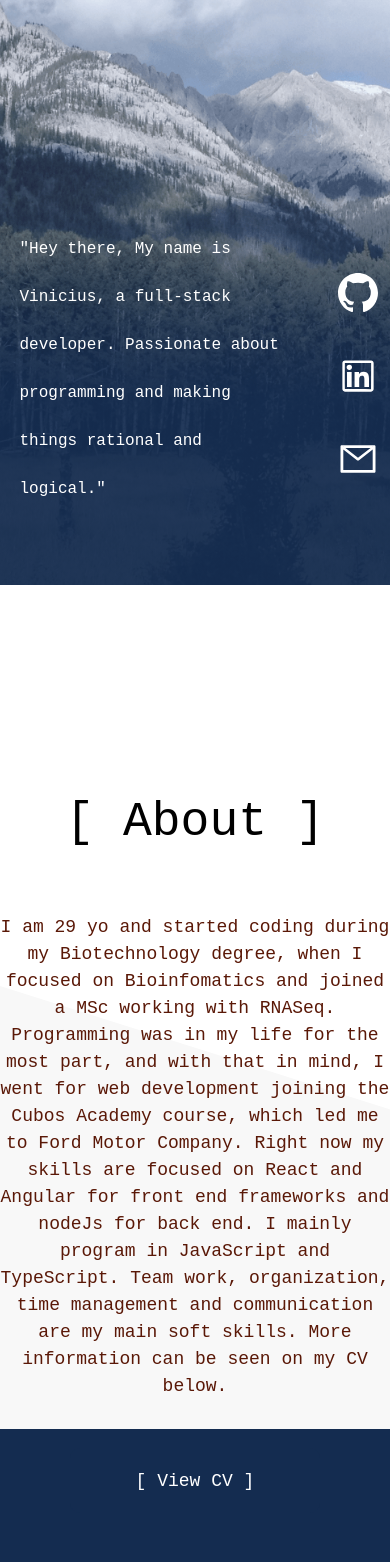
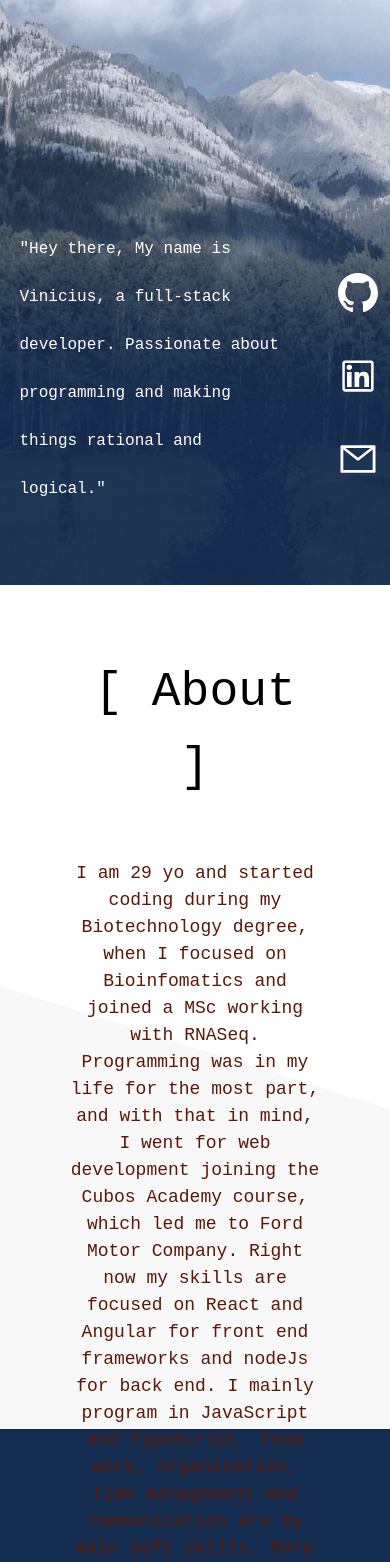
Before and after one commit to vnsl/portfolio, a React (Create React App) app: page / in a window 390 px wide. Shown: the part 259-1821 px from the top of the page. Built offline with nearby package versions, Linux system fonts and the light colour scheme; a web font is replaced by a local one.

Commit message:
Making mobile version more stable and better

```diff
--- a/src/pages/About/index.scss
+++ b/src/pages/About/index.scss
@@ -60,8 +60,9 @@
 
 @media screen and (max-width: 600px){
     .aboutImg {display: none;}
-    .aboutText {align-items: center; text-align: center;}
-    .About {padding: 70px 0 0 0;}
+    .aboutText {align-items: flex-start; text-align: center;}
+    .About {padding: 70px !important}
+    .aboutText a {width: 150px; height: 50px;}
 }
 
 @media screen and (max-width: 1000px) {
```
